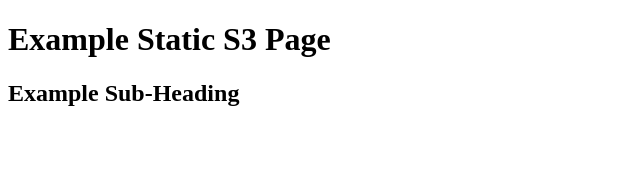
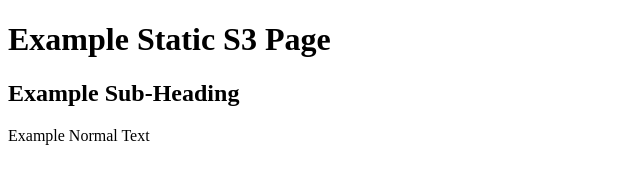
Before and after one commit to samfitzgerald/terraform-practice-static-site, a plain HTML site: page index.html in a window 1280 px wide. Shown: the whole page, without its empty margins (0-640 px from the left). Drawn offline with Linux system fonts and the light colour scheme.

Commit message:
added paragraph text

```diff
--- a/index.html
+++ b/index.html
@@ -7,5 +7,6 @@
    <body>
       <h1>Example Static S3 Page</h1>
       <h2>Example Sub-Heading</h2>
+      <p>Example Normal Text</p>
    </body>
 </html>
```
